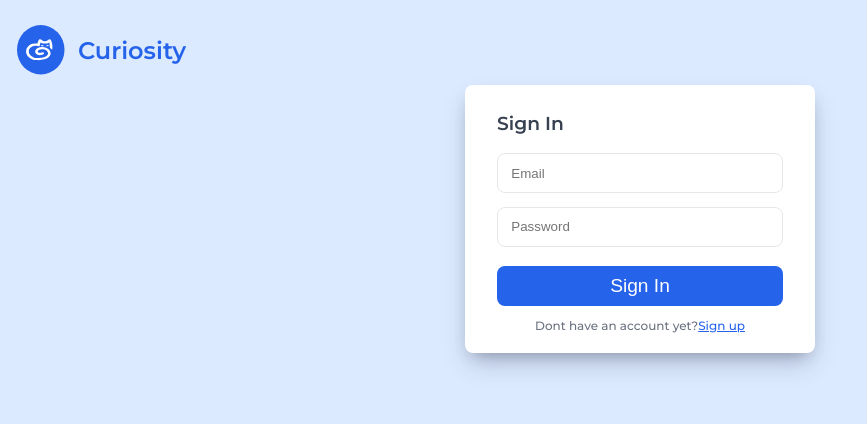
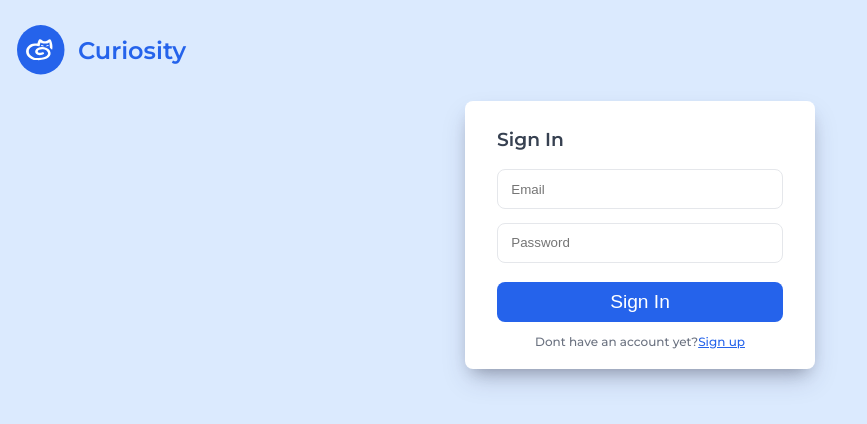
Before and after one commit to shanoysinc/curiosity-client, a Next.js app: page / in a window 1280 px wide. Shown: the top 424 px of the page, without its empty margins (0-867 px from the left). Built offline with nearby package versions, Linux system fonts and the light colour scheme.

Commit message:
add welcome page styles

```diff
--- a/styles/welcome/welcome.module.scss
+++ b/styles/welcome/welcome.module.scss
@@ -12,6 +12,8 @@
 }
 
 .register__container {
+  margin-top: 1em;
+  // margin-bottom: 5em;
   margin-left: auto;
   margin-right: auto;
   background-color: #fff;
```
